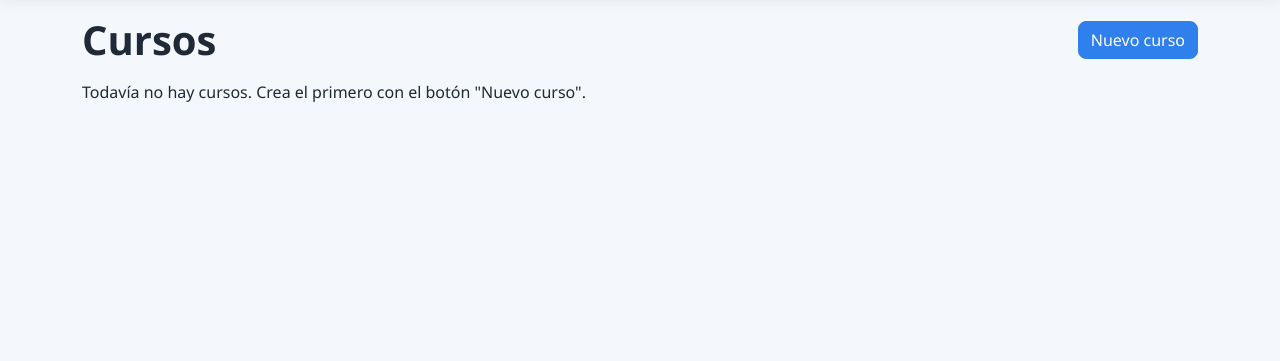
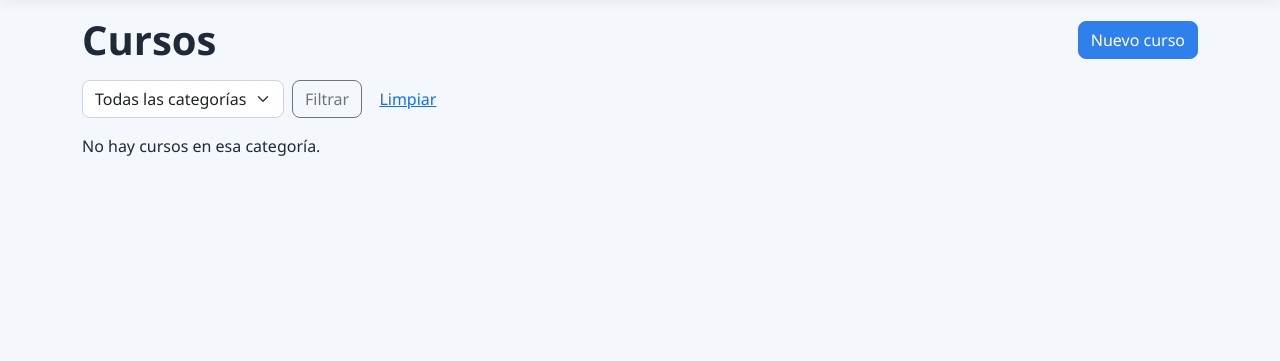
Before and after one commit to manusito12357/ProyectoWeb, an ASP.NET Core app: page /Cursos?categoriaId=1 in a window 1280 px wide. Shown: the part 59-420 px from the top of the page. Run offline with ASP.NET Core 8, Linux system fonts and the light colour scheme; the visitor is signed in with stand-in values (Sample User, id 1); data that the repository does not hold is empty; style sheets or scripts are compiled from the project's sources; some libraries are stand-ins or nearby versions.

Commit message:
Filtro por categoria en la lista de cursos del administrador

```diff
--- a/proyectoweb/Controllers/CursosController.cs
+++ b/proyectoweb/Controllers/CursosController.cs
@@ -17,13 +17,20 @@ namespace proyectoweb.Controllers
             _context = context;
         }
 
-        public async Task<IActionResult> Index()
+        public async Task<IActionResult> Index(int? categoriaId)
         {
             var cursos = _context.Cursos
                 .Include(c => c.Categoria)
                 .Include(c => c.Inscripciones)
-                .OrderBy(c => c.Titulo);
-            return View(await cursos.ToListAsync());
+                .AsQueryable();
+            if (categoriaId != null)
+            {
+                cursos = cursos.Where(c => c.CategoriaId == categoriaId);
+            }
+
+            ViewData["Categorias"] = ListaCategorias(categoriaId);
+            ViewData["CategoriaId"] = categoriaId;
+            return View(await cursos.OrderBy(c => c.Titulo).ToListAsync());
         }
 
         public async Task<IActionResult> Details(int? id)
--- a/proyectoweb/Views/Cursos/Index.cshtml
+++ b/proyectoweb/Views/Cursos/Index.cshtml
@@ -9,9 +9,24 @@
     <a asp-action="Create" class="btn btn-primary">Nuevo curso</a>
 </div>
 
+<form asp-action="Index" method="get" class="row g-2 mb-3">
+    <div class="col-12 col-md-auto">
+        <select name="categoriaId" class="form-select" asp-items="ViewBag.Categorias">
+            <option value="">Todas las categorías</option>
+        </select>
+    </div>
+    <div class="col-auto">
+        <button type="submit" class="btn btn-outline-secondary">Filtrar</button>
+        @if (ViewData["CategoriaId"] != null)
+        {
+            <a asp-action="Index" class="btn btn-link">Limpiar</a>
+        }
+    </div>
+</form>
+
 @if (!Model.Any())
 {
-    <p>Todavía no hay cursos. Crea el primero con el botón "Nuevo curso".</p>
+    <p>@(ViewData["CategoriaId"] != null ? "No hay cursos en esa categoría." : "Todavía no hay cursos. Crea el primero con el botón \"Nuevo curso\".")</p>
 }
 else
 {
```
